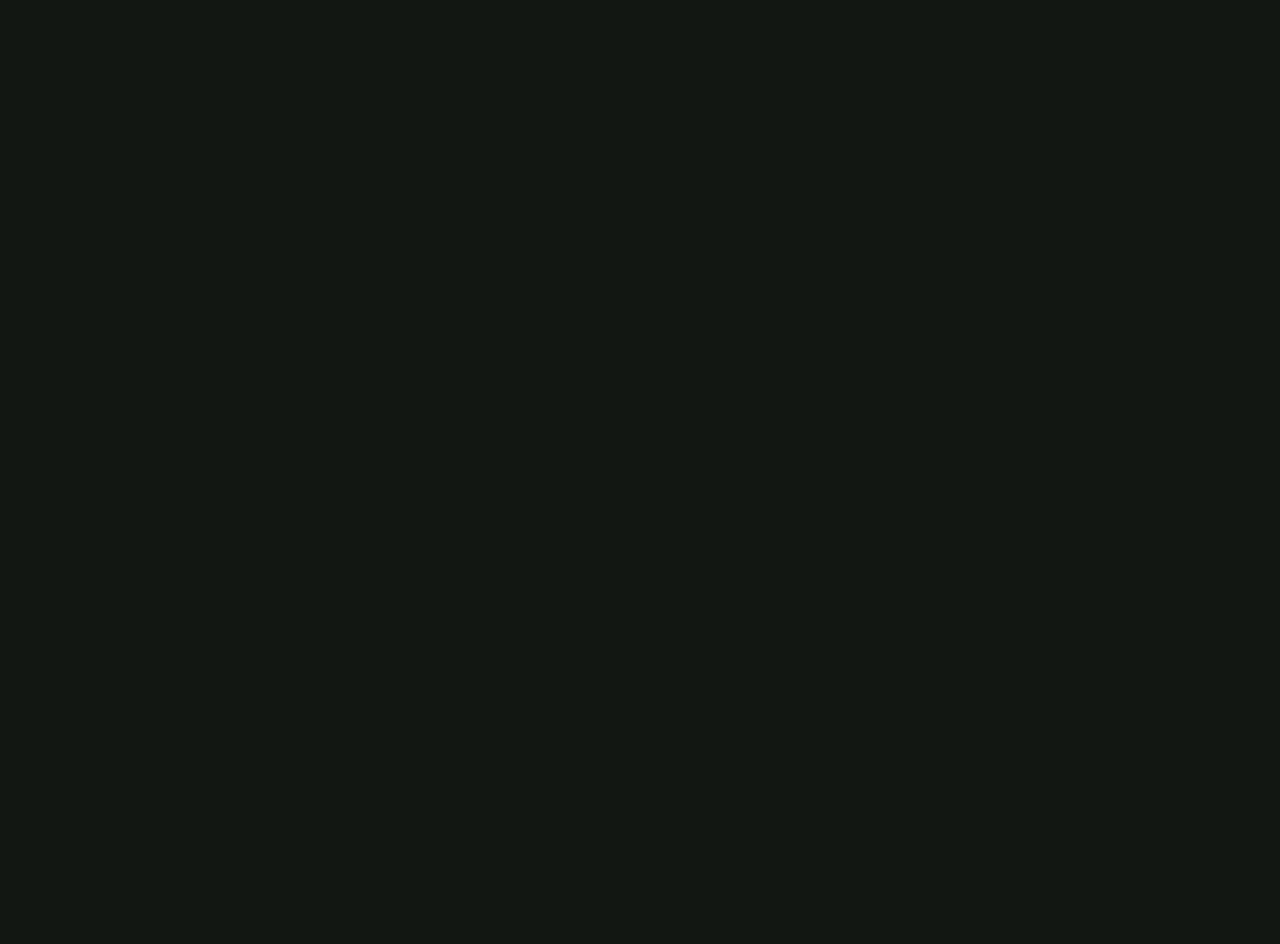
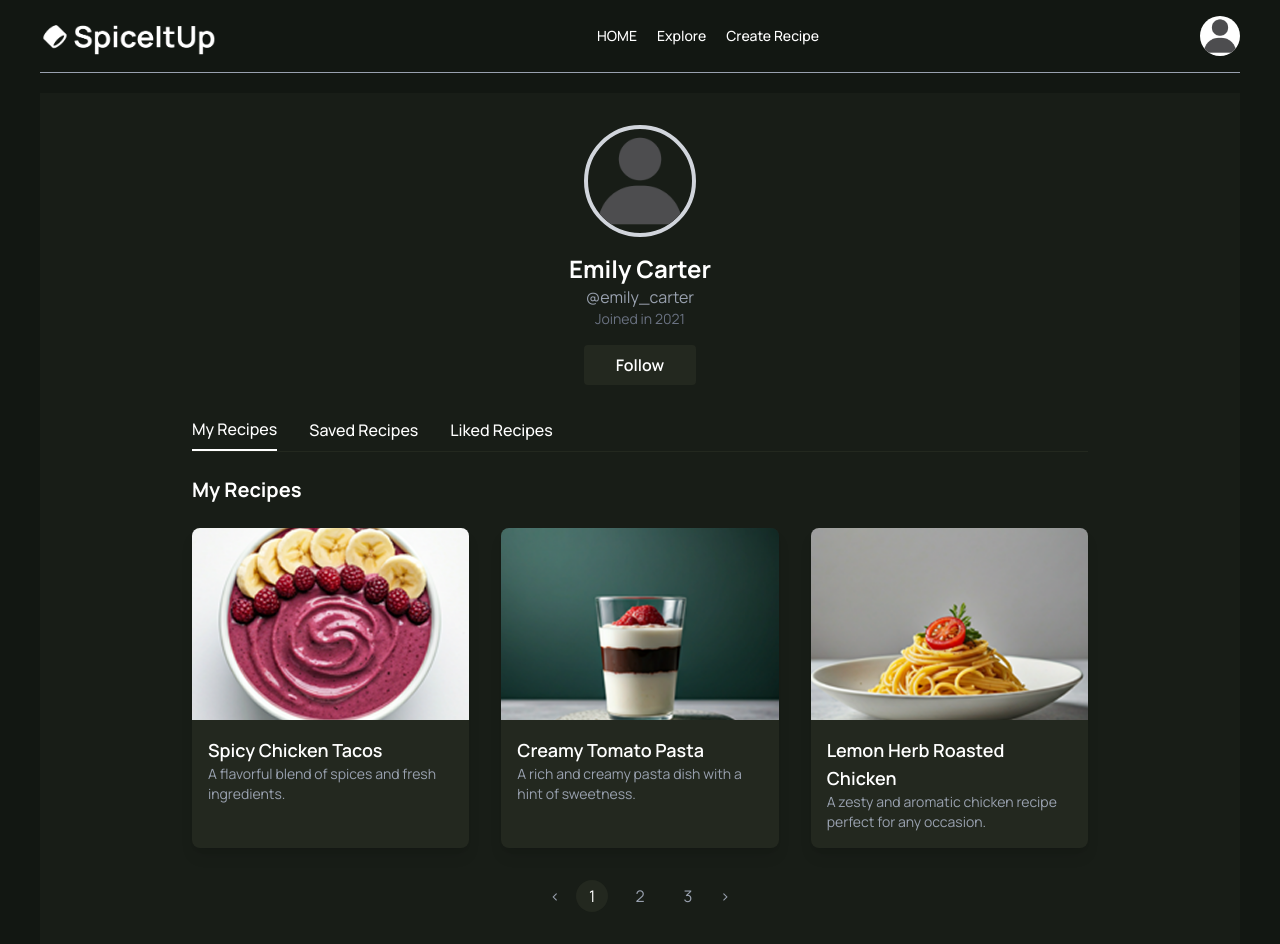
Before and after one commit to nyirurugoomar/spice_it_up, a React (Vite) app in the folder client/: page /my-profile in a window 1280 px wide. Before the commit this address had no page. Before the commit the page ends 800 px from the top, so only its background shows below. Built offline with nearby package versions, Linux system fonts and the light colour scheme.

Commit message:
Create pages myprofile + createRecipe

```diff
--- a/client/package.json
+++ b/client/package.json
@@ -13,6 +13,7 @@
     "@tailwindcss/vite": "^4.1.10",
     "react": "^19.1.0",
     "react-dom": "^19.1.0",
+    "react-dropzone": "^14.3.8",
     "react-router-dom": "^7.6.2",
     "tailwindcss": "^4.1.10"
   },
--- a/client/src/App.jsx
+++ b/client/src/App.jsx
@@ -6,6 +6,7 @@ import Signin from "./pages/signin";
 import Home from "./pages/Home";
 import { BrowserRouter, Routes, Route } from "react-router-dom";
 import MainLayout from "./layouts/MainLayout";
+import MyProfile from "./pages/MyProfile";
 
 function App() {
   return (
@@ -19,6 +20,7 @@ function App() {
             <Route path="/home" element={<Home />} />
             <Route path="/explore" element={<Explore />} />
             <Route path="/create-recipe" element={<CreateRecipe />} />
+            <Route path="/my-profile" element={<MyProfile />} />
           </Route>
         </Routes>
       </BrowserRouter>
--- a/client/src/assets/assets.js
+++ b/client/src/assets/assets.js
@@ -61,3 +61,21 @@ export const latest = [
         image: latest4,
     }
 ]
+
+export const myProfile = [
+    {
+        title: 'Spicy Chicken Tacos',
+        description: 'A flavorful blend of spices and fresh ingredients.',
+        image: latest4,
+      },
+      {
+        title: 'Creamy Tomato Pasta',
+        description: 'A rich and creamy pasta dish with a hint of sweetness.',
+        image:recipe3
+      },
+      {
+        title: 'Lemon Herb Roasted Chicken',
+        description: 'A zesty and aromatic chicken recipe perfect for any occasion.',
+        image: recipe1,
+      },
+]
--- a/client/src/components/Navbar.jsx
+++ b/client/src/components/Navbar.jsx
@@ -8,7 +8,7 @@ function Navbar() {
     const [token,setToken] = useState(true);
   return (
     <div className='flex items-center justify-between text-sm py-4 mb-5 border-b border-gray-400'>
-        <img onClick={()=>navigate('/')} className='w-44 cursor-pointer' src={assets.logo} alt='logo'/>
+        <img onClick={()=>navigate('/home')} className='w-44 cursor-pointer' src={assets.logo} alt='logo'/>
         <ul className='hidden md:flex items-start gap-5 font-medium cursor-pointer text-white'>
             <NavLink to='/home'>
               <li className='py-1'>HOME</li>
--- a/client/src/pages/CreateRecipe.jsx
+++ b/client/src/pages/CreateRecipe.jsx
@@ -1,9 +1,71 @@
-import React from 'react'
+import React, { useRef, useState } from 'react'
 
 function CreateRecipe() {
+
+  const fileInputRef = useRef(null);
+  const [selectedFile, setSelectedFile] = useState(null);
+
+  const handleUploadClick = () => {
+    fileInputRef.current?.click();
+  };
   return (
-    <div>
-        <h1 className='text-white text-4xl font-bold font-manrope'>Create Recipe</h1>
+    <div className='flex flex-col items-center justify-center gap-10 py-20'>
+      <h1 className='text-white text-4xl font-bold font-manrope'>Create a New Recipe</h1>
+      <form className='flex flex-col gap-6'>
+        <div className='flex flex-col gap-2'>
+          <label htmlFor='title' className='text-white '>Recipe Title</label>
+          <input type='text' placeholder='Enter the title of your recipe' className='w-[500px] bg-[#2E3829] p-4   outline-none rounded-[12px] text-white text-[16px]' />
+        </div>
+        <div className='flex flex-col gap-2'>
+          <label htmlFor='title' className='text-white '>Ingredients</label>
+          <textarea name="ingredients" id="" rows="4" cols="50" placeholder=' Eggs,sugar.....' className='w-[500px] h-[100px] bg-[#2E3829] p-4   outline-none rounded-[12px] text-white text-[16px]' />
+        </div>
+        <div className='flex flex-col gap-2'>
+          <label htmlFor='title' className='text-white '>Instructions</label>
+          <textarea name="ingredients" id="" rows="4" cols="50" placeholder='Step 1: Mix the ingredients.....' className='w-[500px] h-[100px] bg-[#2E3829] p-4   outline-none rounded-[12px] text-white text-[16px]' />
+        </div>
+        <div className='flex flex-col gap-2'>
+          <label htmlFor='title' className='text-white '>Preparation Time (minutes)</label>
+          <input type='text' placeholder='e.g.,  15min' className='w-[500px] bg-[#2E3829] p-4   outline-none rounded-[12px] text-white text-[16px]' />
+        </div>
+        <div className='flex flex-col gap-2'>
+          <label htmlFor='title' className='text-white '>Cooking Time (minutes)</label>
+          <input type='text' placeholder='e.g., 30min' className='w-[500px] bg-[#2E3829] p-4   outline-none rounded-[12px] text-white text-[16px]' />
+        </div>
+        <div className="border-2 border-dashed border-gray-500 rounded-xl w-full max-w-3xl h-64 flex flex-col items-center justify-center gap-3">
+        <h2 className="text-lg text-white font-semibold">Upload a Photo</h2>
+        <p className="text-gray-300">Drag and drop or click to upload</p>
+
+        <button
+          onClick={handleUploadClick}
+          className="bg-[#2B3328] px-6 py-2 rounded-full text-white font-medium"
+          type="button"
+        >
+          Upload
+        </button>
+        {/* Show file name if selected */}
+        {selectedFile && (
+          <p className="text-green-400">{selectedFile.name}</p>
+        )}
+        <input
+          type="file"
+          ref={fileInputRef}
+          className="hidden"
+          onChange={(e) => {
+            if (e.target.files && e.target.files.length > 0) {
+              setSelectedFile(e.target.files[0]);
+            }
+          }}
+        />
+      </div>
+
+      {/* Submit Button */}
+      <div className="w-full max-w-3xl flex justify-end mt-6">
+        <button className="bg-[#96DB74] hover:bg-[#8cd066] text-black font-semibold px-6 py-2 rounded-full">
+          Submit Recipe
+        </button>
+      </div>
+      </form>
     </div>
   )
 }
--- /dev/null
+++ b/client/src/pages/MyProfile.jsx
@@ -0,0 +1,104 @@
+import React, { useState } from 'react';
+import { myProfile } from '../assets/assets';
+import { assets } from '../assets/assets'
+
+const tabs = ['My Recipes', 'Saved Recipes', 'Liked Recipes'];
+
+function MyProfile() {
+  const [activeTab, setActiveTab] = useState(0);
+  const [page, setPage] = useState(1);
+
+  return (
+    <div className="min-h-screen bg-[#181d17] flex flex-col items-center py-8">
+      {/* Profile Header */}
+      <div className="flex flex-col items-center mb-8">
+        <img
+          src={assets.userProfile}
+          alt="Profile"
+          className="w-28 h-28 rounded-full border-4 border-gray-300 object-cover"
+        />
+        <h2 className="text-white text-2xl font-bold mt-4">Emily Carter</h2>
+        <p className="text-gray-400">@emily_carter</p>
+        <p className="text-gray-500 text-sm">Joined in 2021</p>
+        <button className="mt-4 px-8 py-2 rounded bg-[#23281f] text-white font-semibold hover:bg-[#2e3526] transition">
+          Follow
+        </button>
+      </div>
+
+      {/* Tabs */}
+      <div className="flex space-x-8 border-b border-[#23281f] w-full max-w-4xl mb-6">
+        {tabs.map((tab, idx) => (
+          <button
+            key={tab}
+            className={`pb-2 text-white font-medium transition ${
+              activeTab === idx
+                ? 'border-b-2 border-white'
+                : 'text-gray-400 hover:text-white'
+            }`}
+            onClick={() => setActiveTab(idx)}
+          >
+            {tab}
+          </button>
+        ))}
+      </div>
+
+      {/* Recipes Section */}
+      <div className="w-full max-w-4xl">
+        <h3 className="text-white text-xl font-bold mb-6">My Recipes</h3>
+        <div className="grid grid-cols-1 md:grid-cols-3 gap-8">
+          {myProfile.map((recipe, idx) => (
+            <div
+              key={idx}
+              className="bg-[#23281f] rounded-lg overflow-hidden shadow-lg"
+            >
+              <img
+                src={recipe.image}
+                alt={recipe.title}
+                className="w-full h-48 object-cover"
+              />
+              <div className="p-4">
+                <h4 className="text-white font-semibold text-lg">
+                  {recipe.title}
+                </h4>
+                <p className="text-gray-400 text-sm">{recipe.description}</p>
+              </div>
+            </div>
+          ))}
+        </div>
+      </div>
+
+      {/* Pagination */}
+      <div className="flex items-center space-x-4 mt-8">
+        <button
+          className="text-gray-400 hover:text-white"
+          disabled={page === 1}
+          onClick={() => setPage(page - 1)}
+        >
+          &lt;
+        </button>
+        {[1, 2, 3].map((num) => (
+          <button
+            key={num}
+            className={`w-8 h-8 rounded-full flex items-center justify-center ${
+              page === num
+                ? 'bg-[#23281f] text-white'
+                : 'text-gray-400 hover:text-white'
+            }`}
+            onClick={() => setPage(num)}
+          >
+            {num}
+          </button>
+        ))}
+        <button
+          className="text-gray-400 hover:text-white"
+          disabled={page === 3}
+          onClick={() => setPage(page + 1)}
+        >
+          &gt;
+        </button>
+      </div>
+    </div>
+  );
+}
+
+export default MyProfile;
```
Also changed, not shown: 1 other file (tests, documents, lock files or other folders).
